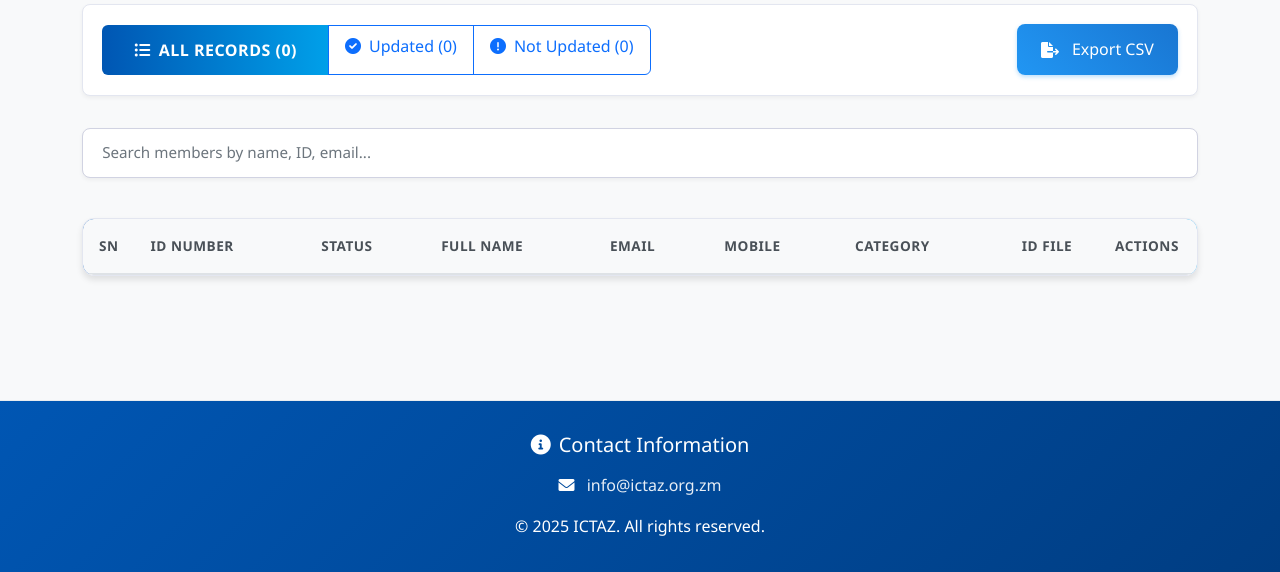
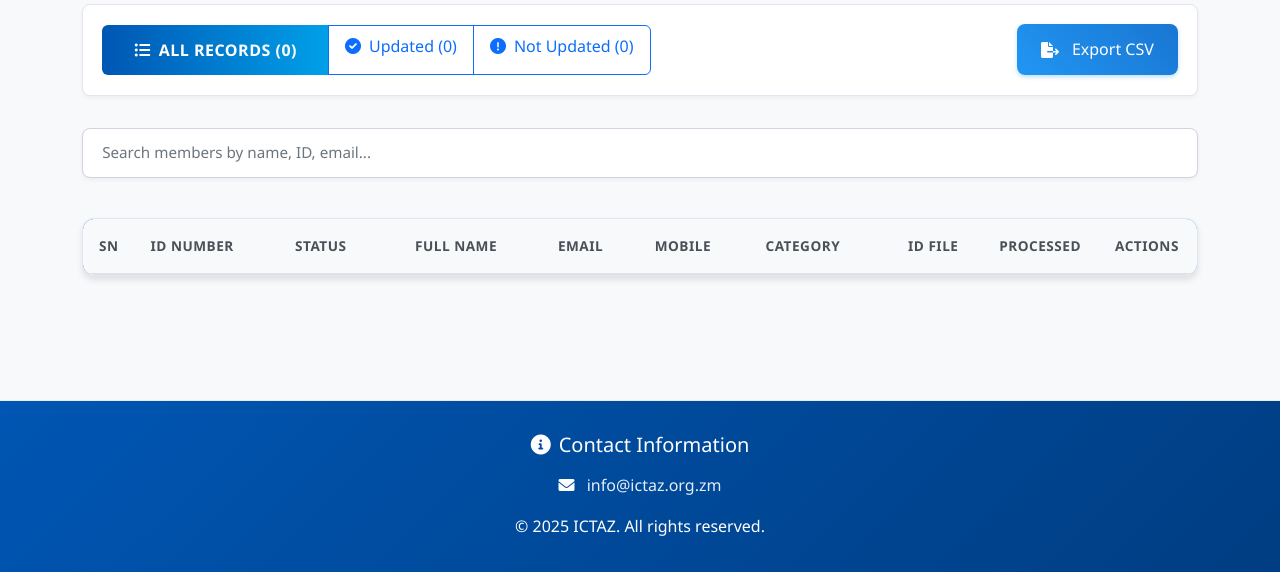
Before and after one commit to patrickmwila/ictaz_info_collector, a Flask app: page /backoffice in a window 1280 px wide. Shown: the part 228-800 px from the top of the page. Run offline with Flask 2, Linux system fonts and the light colour scheme; a user stored in the database is signed in; lists and menus that the app fills with data are empty; parts of the project's set-up code (start-up, migrations or seed data) failed here and were passed over; some libraries are stand-ins or nearby versions.

Commit message:
Add isProcessed column

```diff
--- a/app.py
+++ b/app.py
@@ -85,6 +85,7 @@ class Member(db.Model):
     MonthlyDeduction = db.Column(db.Float)
     HighestQualification = db.Column(db.String(100))
     QualificationDocument = db.Column(db.String(255))  # Store the file path
+    isProcessed = db.Column(db.Boolean, default=False)  # Track processing status
 
 def init_db():
     with app.app_context():
@@ -150,7 +151,7 @@ def save_to_backoffice(member_data):
             'IDNumber', 'FirstName', 'MiddleName', 'LastName', 'Gender',
             'Email', 'DateofBirth', 'MobileNo', 'IDType', 'Nationality',
             'MembershipCategory', 'Address', 'City', 'MonthlyDeduction',
-            'IDDocument', 'HighestQualification', 'QualificationDocument', 'SubmissionDate'
+            'IDDocument', 'HighestQualification', 'QualificationDocument', 'SubmissionDate', 'isProcessed'
         ]
 
         # Add submission date to member data
@@ -672,7 +673,7 @@ def export_csv():
         writer.writerow(['ID Number', 'First Name', 'Middle Name', 'Last Name', 'Gender',
                         'Email', 'Date of Birth', 'Mobile No', 'ID Type', 'Nationality',
                         'Membership Category', 'Address', 'City', 'Monthly Deduction',
-                        'ID Document', 'Status'])
+                        'ID Document', 'Status', 'Processed'])
 
         # Write member data for all valid IDs
         for id_number in valid_ids:
@@ -693,7 +694,8 @@ def export_csv():
                 data.get('City', ''),
                 data.get('MonthlyDeduction', ''),
                 data.get('IDDocument', ''),
-                'Updated' if data.get('FirstName') else 'Not Updated'
+                'Updated' if data.get('FirstName') else 'Not Updated',
+                'Yes' if Member.query.filter_by(IDNumber=id_number).first() and Member.query.filter_by(IDNumber=id_number).first().isProcessed else 'No'
             ])
 
         # Prepare response
@@ -726,5 +728,29 @@ def get_country_code(country):
 with app.app_context():
     init_db()
 
+@app.route('/update_processed_status', methods=['POST'])
+@login_required
+def update_processed_status():
+    try:
+        data = request.get_json()
+        id_number = data.get('id_number')
+        is_processed = data.get('is_processed')
+
+        if not id_number:
+            return jsonify({'status': 'error', 'message': 'ID number is required'}), 400
+
+        member = Member.query.filter_by(IDNumber=id_number).first()
+        if not member:
+            member = Member(IDNumber=id_number)
+            db.session.add(member)
+
+        member.isProcessed = is_processed
+        db.session.commit()
+        return jsonify({'status': 'success'})
+    except Exception as e:
+        db.session.rollback()
+        print(f'Error updating processed status: {str(e)}')
+        return jsonify({'status': 'error', 'message': str(e)}), 500
+
 if __name__ == '__main__':
     app.run(debug=True)
--- a/templates/backoffice.html
+++ b/templates/backoffice.html
@@ -265,6 +265,7 @@
                                 <th>Mobile</th>
                                 <th>Category</th>
                                 <th class="text-center" style="width: 100px;">ID File</th>
+                                <th class="text-center" style="width: 80px;">Processed</th>
                                 <th class="text-center" style="width: 100px;">Actions</th>
                             </tr>
                         </thead>
@@ -310,6 +311,14 @@
                                     {% endif %}
                                 </td>
                                 <td class="text-center">
+                                    <div class="form-check d-flex justify-content-center">
+                                        <input type="checkbox" class="form-check-input"
+                                               {% if member.isProcessed %}checked{% endif %}
+                                               onchange="updateProcessedStatus('{{ member.IDNumber }}', this.checked)"
+                                               style="transform: scale(1.2);">
+                                    </div>
+                                </td>
+                                <td class="text-center">
                                     <a href="{{ url_for('view_member_details', id_number=member.IDNumber) }}"
                                        class="action-icon view-icon" title="View Details">
                                         <i class="fas fa-eye"></i>
@@ -332,6 +341,57 @@
 
 {% block extra_js %}
 <script>
+function updateProcessedStatus(idNumber, isProcessed) {
+    fetch('/update_processed_status', {
+        method: 'POST',
+        headers: {
+            'Content-Type': 'application/json',
+        },
+        body: JSON.stringify({
+            id_number: idNumber,
+            is_processed: isProcessed
+        })
+    })
+    .then(response => response.json())
+    .then(data => {
+        if (data.status === 'success') {
+            // Show success toast
+            Swal.fire({
+                icon: 'success',
+                title: 'Status Updated',
+                text: 'Processing status has been updated successfully',
+                toast: true,
+                position: 'top-end',
+                showConfirmButton: false,
+                timer: 3000
+            });
+        } else {
+            // Show error toast
+            Swal.fire({
+                icon: 'error',
+                title: 'Update Failed',
+                text: 'Failed to update processing status',
+                toast: true,
+                position: 'top-end',
+                showConfirmButton: false,
+                timer: 3000
+            });
+        }
+    })
+    .catch(error => {
+        console.error('Error:', error);
+        Swal.fire({
+            icon: 'error',
+            title: 'Error',
+            text: 'An error occurred while updating the status',
+            toast: true,
+            position: 'top-end',
+            showConfirmButton: false,
+            timer: 3000
+        });
+    });
+}
+
 function previewDocument(url, title) {
     // First show loading state
     Swal.fire({
```
Also changed, not shown: 1 other file.
